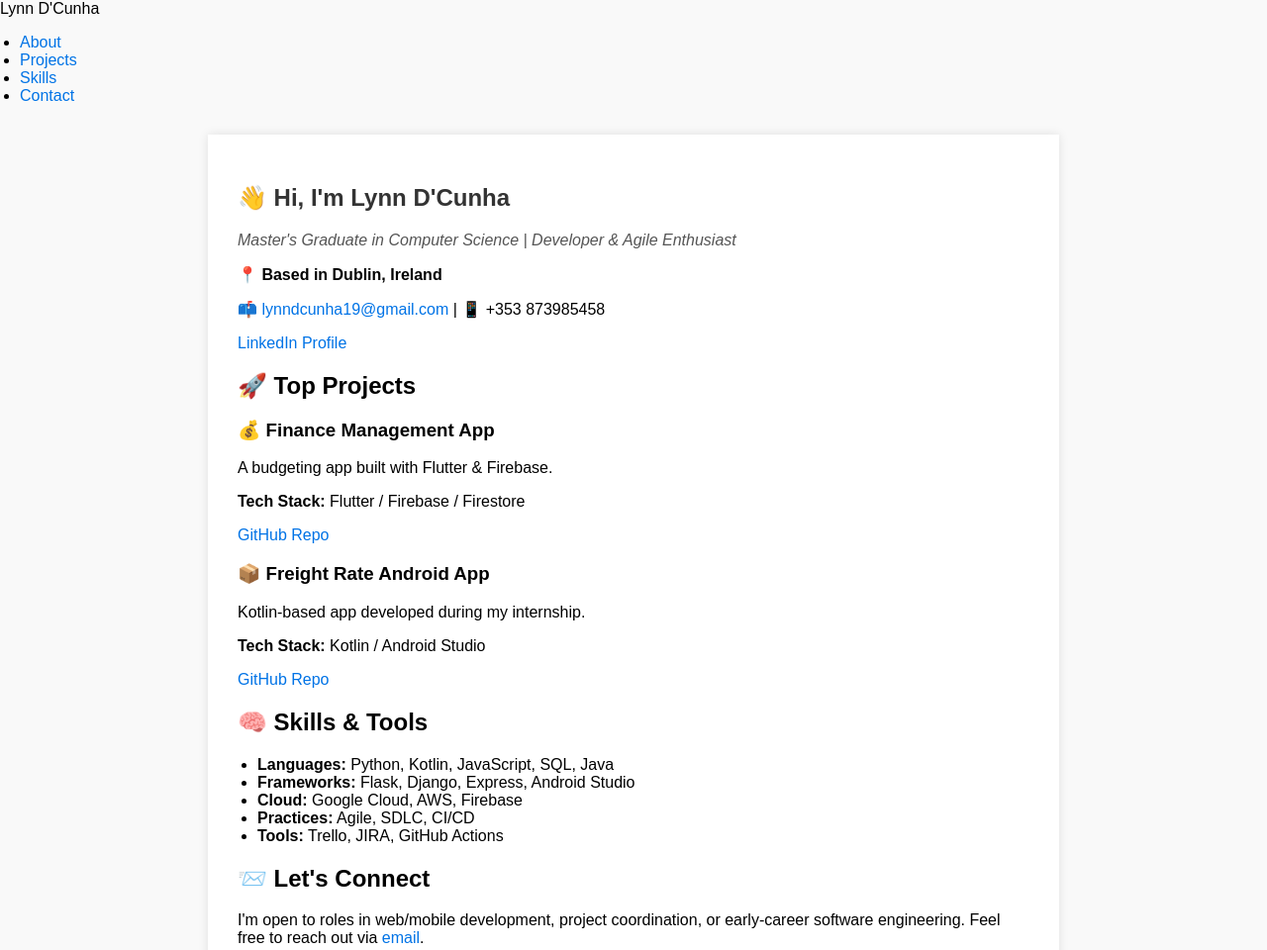
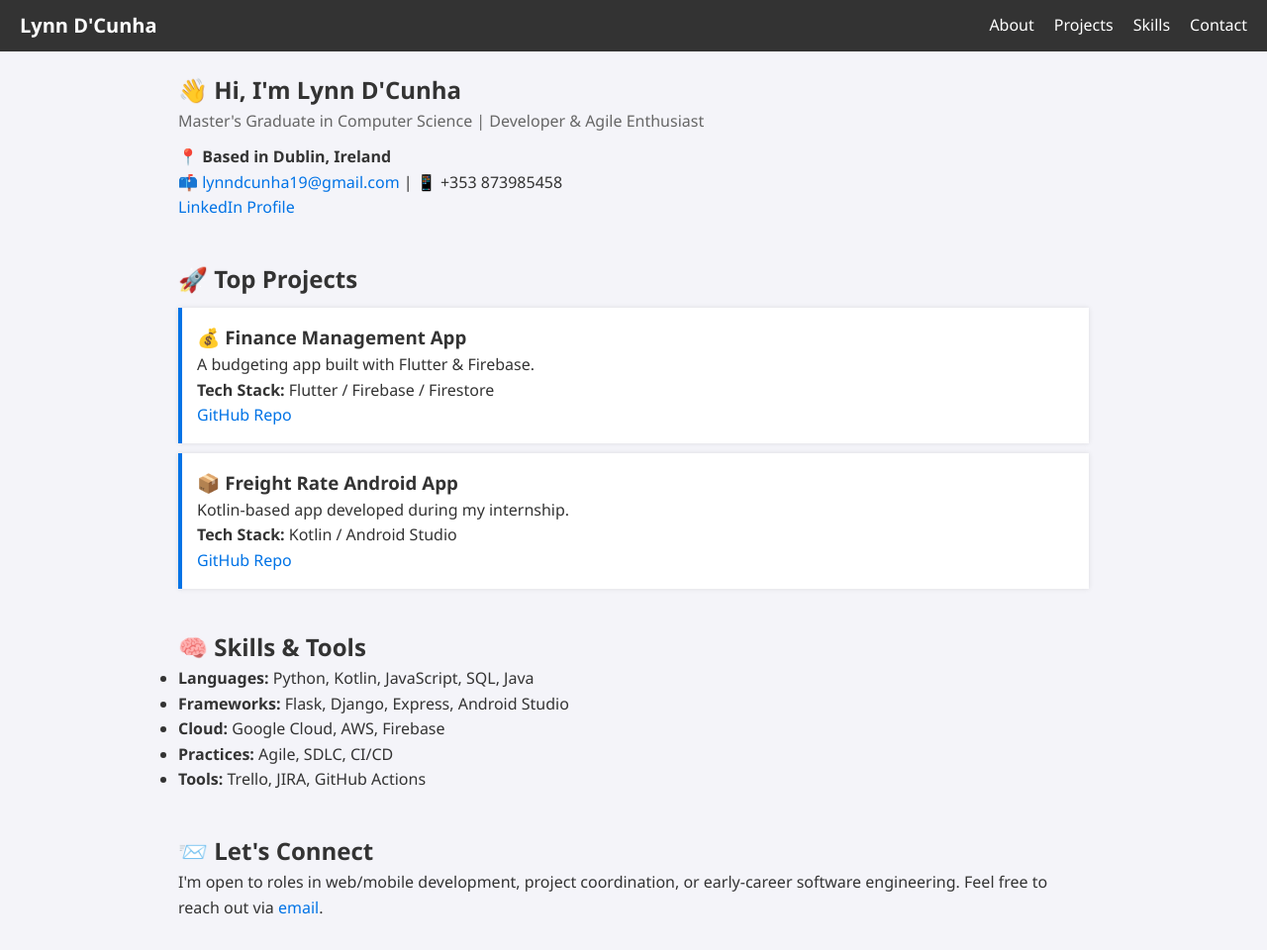
Before and after one commit to Lynndc004/Portfolio, a plain HTML site: page index.html in a window 1280 px wide. Shown: the top 960 px of the page at 99% size. Drawn offline with Linux system fonts and the light colour scheme.

Commit message:
Update style.css

```diff
--- a/style.css
+++ b/style.css
@@ -1,27 +1,69 @@
-body {
-    background-color: #f9f9f9;
-    font-family: Arial, sans-serif;
+* {
     margin: 0;
     padding: 0;
+    box-sizing: border-box;
+}
+
+body {
+    font-family: 'Segoe UI', sans-serif;
+    background-color: #f4f4f9;
+    color: #333;
+    line-height: 1.6;
+}
+
+header {
+    background-color: #333;
+    color: #fff;
+    padding: 10px 20px;
+    position: sticky;
+    top: 0;
+    z-index: 1000;
+}
+
+nav {
+    display: flex;
+    justify-content: space-between;
+    align-items: center;
+}
+
+.logo {
+    font-size: 20px;
+    font-weight: bold;
+}
+
+.nav-links {
+    list-style: none;
+    display: flex;
+    gap: 20px;
+}
+
+.nav-links li a {
+    color: #fff;
+    text-decoration: none;
+    font-weight: 500;
 }
 
 .container {
-    max-width: 800px;
+    max-width: 960px;
     margin: auto;
-    background-color: white;
-    padding: 30px;
-    margin-top: 30px;
-    box-shadow: 0 0 10px rgba(0,0,0,0.1);
-}
-
-h1 {
-    color: #333;
+    padding: 20px;
 }
 
 .subtitle {
-    color: #555;
-    font-style: italic;
+    color: #666;
     margin-bottom: 10px;
+}
+
+section {
+    margin-bottom: 40px;
+}
+
+.project-card {
+    background: #fff;
+    padding: 15px;
+    margin: 10px 0;
+    box-shadow: 0 0 5px rgba(0,0,0,0.1);
+    border-left: 4px solid #0073e6;
 }
 
 a {
@@ -33,6 +75,26 @@ a:hover {
     text-decoration: underline;
 }
 
-ul {
-    padding-left: 20px;
+footer {
+    text-align: center;
+    padding: 15px;
+    background-color: #eee;
+    margin-top: 40px;
+    font-size: 14px;
 }
+
+@media (max-width: 768px) {
+    .nav-links {
+        flex-direction: column;
+        gap: 10px;
+    }
+
+    nav {
+        flex-direction: column;
+        align-items: flex-start;
+    }
+
+    .project-card {
+        font-size: 14px;
+    }
+}
```
